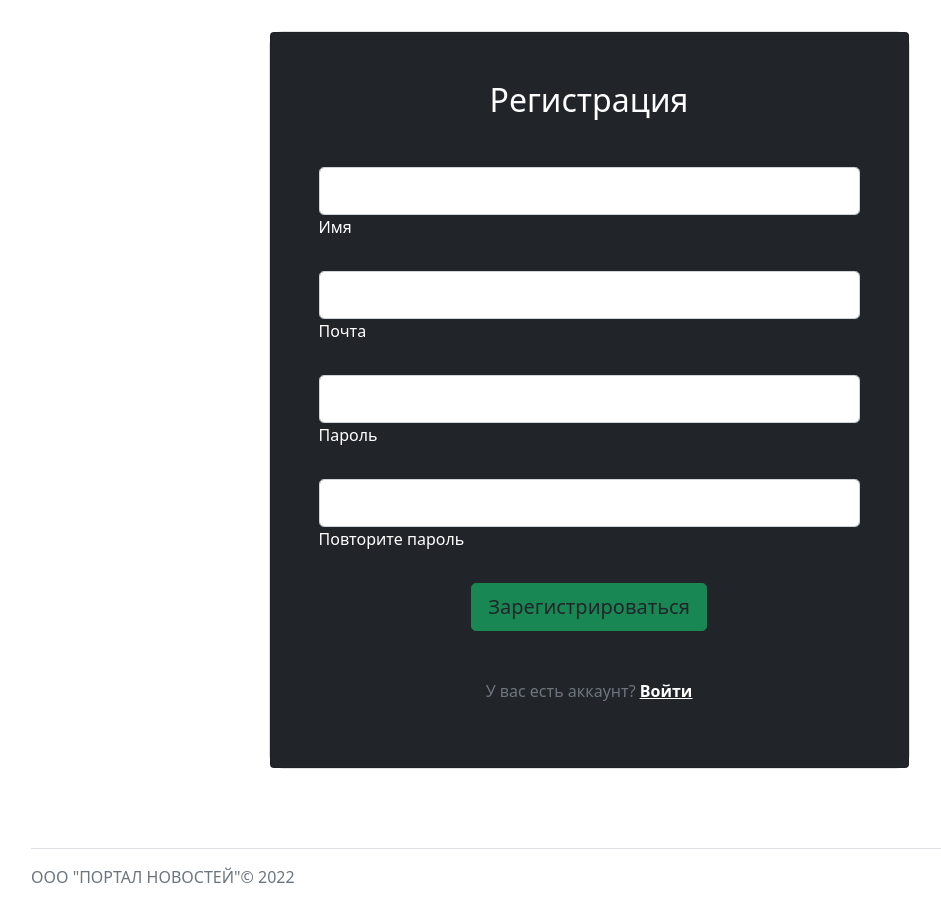
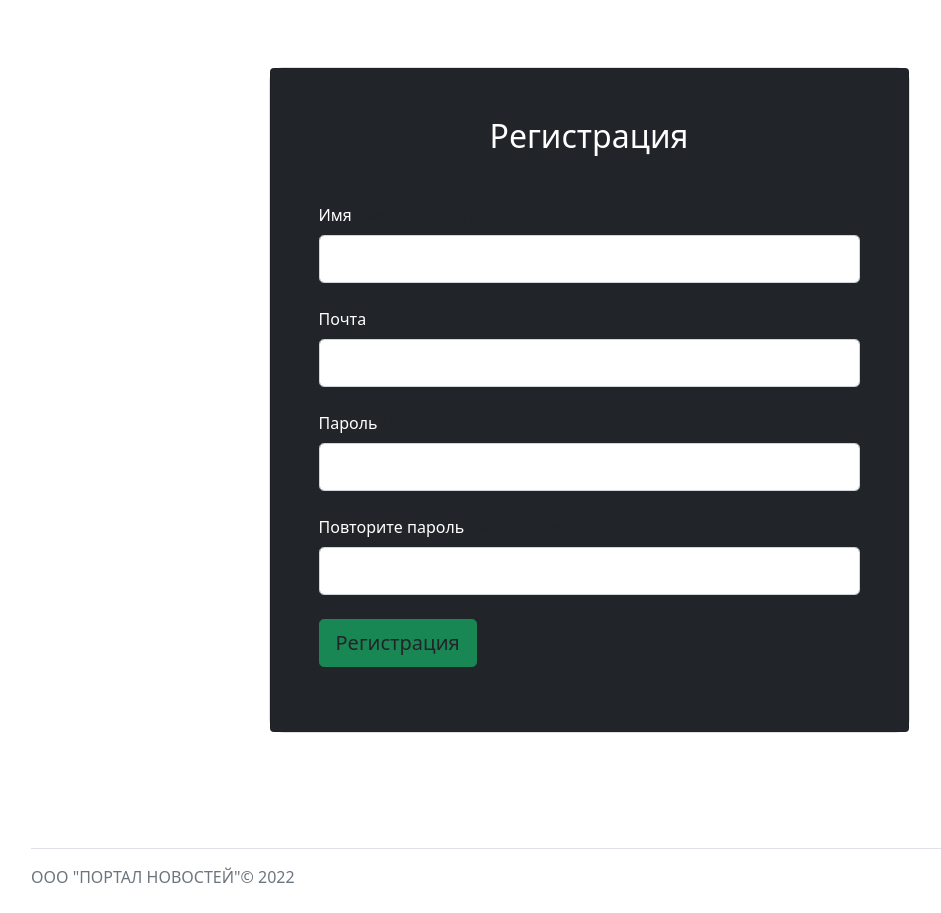
Before and after one commit to Maksim1337/Website_News, a Django app: page /signup in a window 1280 px wide. Shown: the part 96-1009 px from the top of the page, without its empty margins (51-992 px from the left). Run offline with Django 4.2, Linux system fonts and the light colour scheme.

Commit message:
create a user registration

```diff
--- a/Lab3-4/task/main/templates/main/signup.html
+++ b/Lab3-4/task/main/templates/main/signup.html
@@ -14,34 +14,19 @@
                 <div class="card bg-dark p-5">
                   <h2 class="text-white text-center mb-5">Регистрация</h2>
 
-                  <form>
+                  <form method="post">
+        {% csrf_token %}
+                       <label class="form-label text-white" for="form3Example1cg" style="margin-left: 0px;">Имя</label>
+        Имя пользователя: <input type="text"  name="username" id="form3Example1cg" class="form-control form-control-lg"><br>
+                        <label class="form-label text-white" for="form3Example3cg" style="margin-left: 0px;">Почта</label>
+        Email: <input type="email" name="email" id="form3Example3cg" class="form-control form-control-lg"><br>
+                       <label class="form-label text-white" for="form3Example4cg" style="margin-left: 0px;">Пароль</label>
+        Пароль: <input type="password" name="password" id="form3Example4cg" class="form-control form-control-lg"><br>
+                      <label class="form-label text-white" for="form3Example4cdg" style="margin-left: 0px;">Повторите пароль</label>
+        Пароль еще раз: <input type="password" name="password2"  id="form3Example4cdg" class="form-control form-control-lg"><br>
 
-                    <div class="form-outline mb-4">
-                      <input type="text" id="form3Example1cg" class="form-control form-control-lg">
-                      <label class="form-label text-white" for="form3Example1cg" style="margin-left: 0px;">Имя</label>
-                    <div class="form-notch"><div class="form-notch-leading" style="width: 9px;"></div><div class="form-notch-middle" style="width: 76.8px;"></div><div class="form-notch-trailing"></div></div></div>
 
-                    <div class="form-outline mb-4">
-                      <input type="email" id="form3Example3cg" class="form-control form-control-lg">
-                      <label class="form-label text-white" for="form3Example3cg" style="margin-left: 0px;">Почта</label>
-                    <div class="form-notch"><div class="form-notch-leading" style="width: 9px;"></div><div class="form-notch-middle" style="width: 75.2px;"></div><div class="form-notch-trailing"></div></div></div>
-
-                    <div class="form-outline mb-4">
-                      <input type="password" id="form3Example4cg" class="form-control form-control-lg">
-                      <label class="form-label text-white" for="form3Example4cg" style="margin-left: 0px;">Пароль</label>
-                    <div class="form-notch"><div class="form-notch-leading" style="width: 9px;"></div><div class="form-notch-middle" style="width: 68px;"></div><div class="form-notch-trailing"></div></div></div>
-
-                    <div class="form-outline mb-4">
-                      <input type="password" id="form3Example4cdg" class="form-control form-control-lg">
-                      <label class="form-label text-white" for="form3Example4cdg" style="margin-left: 0px;">Повторите пароль</label>
-                    <div class="form-notch"><div class="form-notch-leading" style="width: 9px;"></div><div class="form-notch-middle" style="width: 150.4px;"></div><div class="form-notch-trailing"></div></div></div>
-
-                    <div class="d-flex justify-content-center">
-                      <button type="button" class="btn btn-success btn-block btn-lg gradient-custom-4 text-body">Зарегистрироваться</button>
-                    </div>
-
-                    <p class="text-center text-muted mt-5 mb-0">У вас есть аккаунт? <a href="/signin" class="fw-bold text-white"><u>Войти</u></a></p>
-
+        <input type="submit" class="btn btn-success btn-block btn-lg gradient-custom-4 text-body" value="Регистрация">
                   </form>
 
                 </div>
--- a/Lab3-4/task/main/urls.py
+++ b/Lab3-4/task/main/urls.py
@@ -4,10 +4,10 @@
 
 
 urlpatterns = [
-    path('', Index.as_view()),
+    path('', Index.as_view(), name='index'),
     path('about', About.as_view()),
     path('news', views.news),
     path('contacts', Contacts.as_view()),
     path('signin', Signin.as_view()),
-    path('signup', Signup.as_view())
+    path('signup', RegisterView.as_view())
 ]
--- a/Lab3-4/task/main/views.py
+++ b/Lab3-4/task/main/views.py
@@ -1,7 +1,9 @@
-from django.shortcuts import render
+from django.shortcuts import redirect, render
+from django.urls import reverse
 from .models import News
 from django.views.generic import ListView, DetailView, CreateView, TemplateView
 from django.contrib.auth.forms import UserCreationForm
+from django.contrib.auth.models import User
 
 
 class Index(TemplateView):
@@ -25,10 +27,18 @@
     template_name = 'main/signin.html'
 
 
-class Signup(TemplateView):
-    template_name = 'main/signup.html'
+class RegisterView(TemplateView):
+    template_name = "main/signup.html"
 
+    def dispatch(self, request, *args, **kwargs):
+        if request.method == 'POST':
+            username = request.POST.get('username')
+            email = request.POST.get('email')
+            password = request.POST.get('password')
+            password2 = request.POST.get('password2')
 
-class Register(CreateView):
-    form_class = UserCreationForm
-    template_name = 'main/signup'
+            if password == password2:
+                User.objects.create_user(username, email, password)
+                return redirect(reverse('index'))
+
+        return render(request, self.template_name)
```
